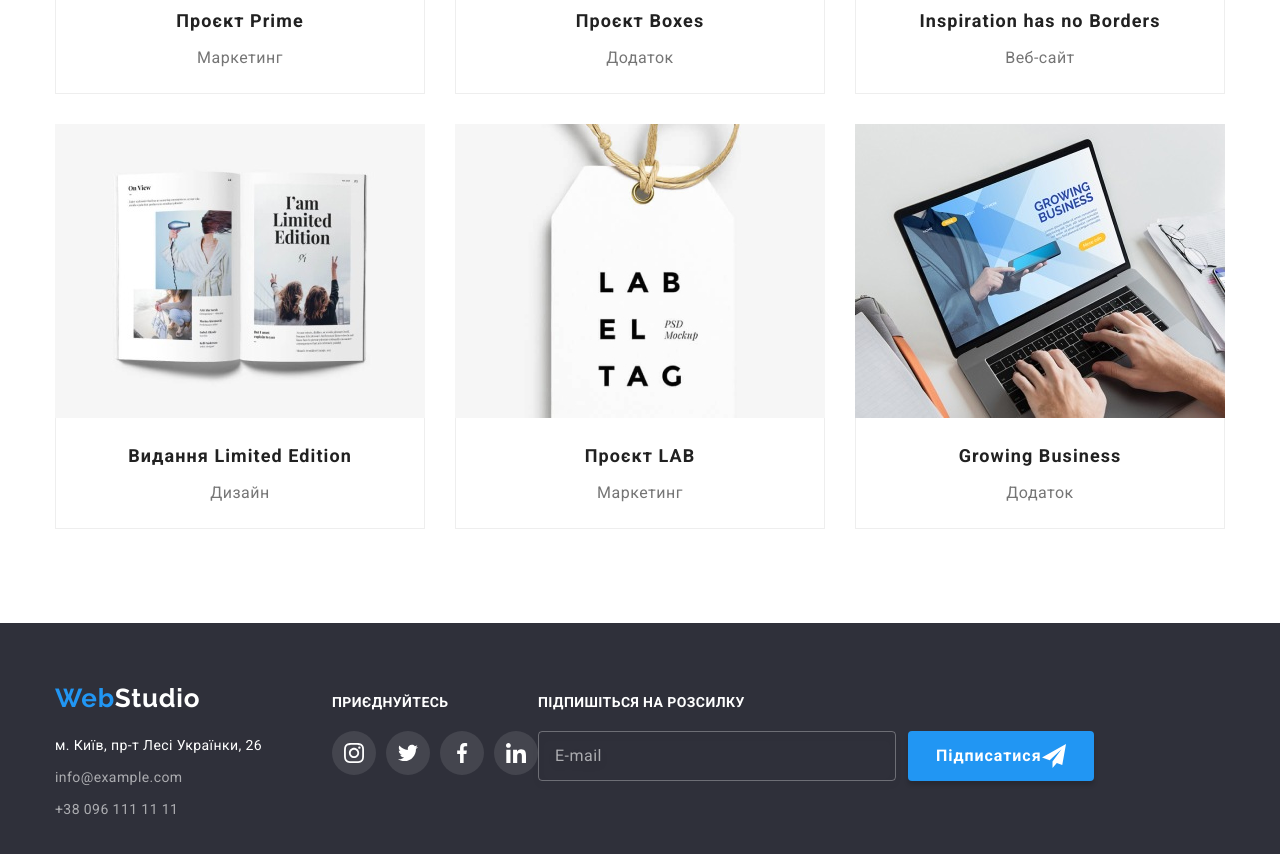
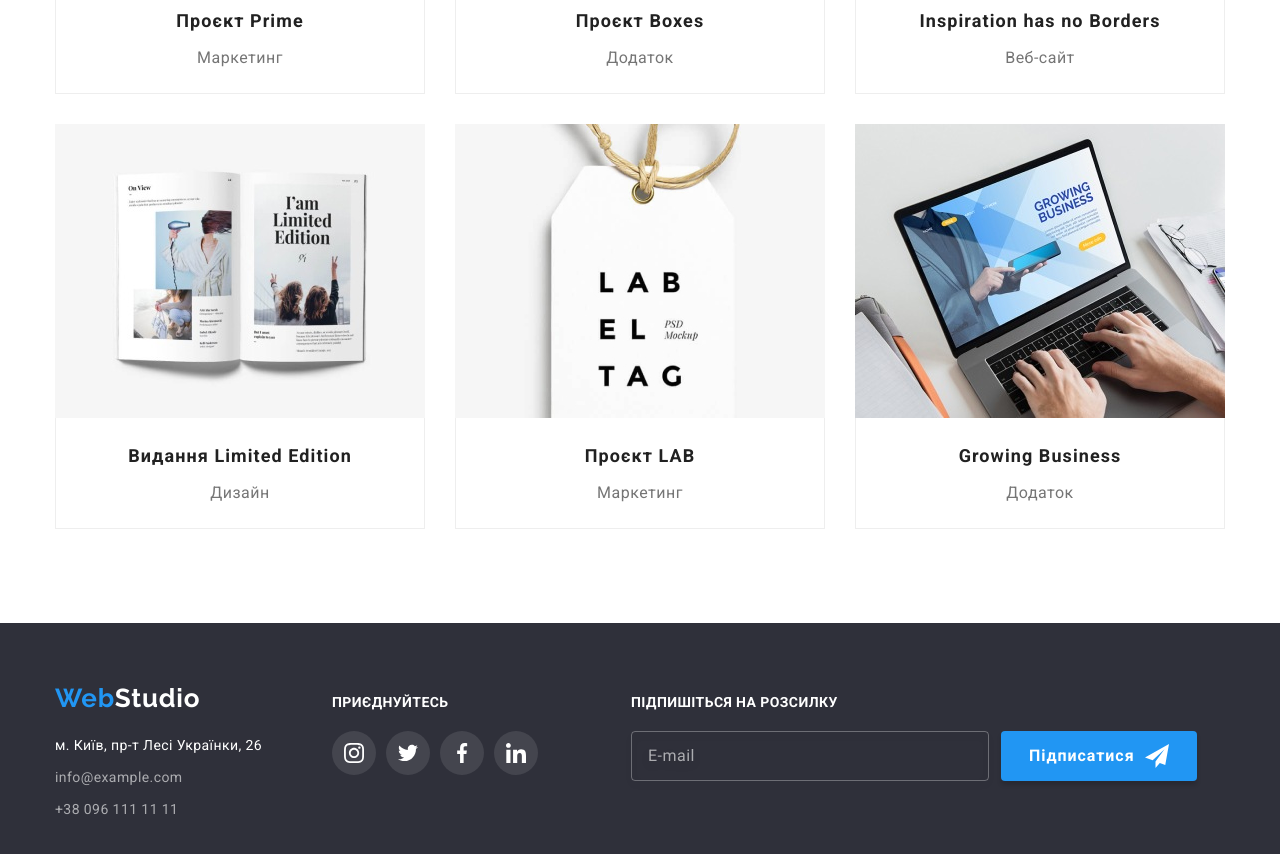
Before and after one commit to mku777/goit-markup-hw-08, a plain HTML site: page portfolio.html in a window 1280 px wide. Shown: the part 834-1688 px from the top of the page. Drawn offline with nearby package versions, Linux system fonts and the light colour scheme.

Commit message:
Update portfolio.html

```diff
--- a/portfolio.html
+++ b/portfolio.html
@@ -230,6 +230,8 @@
       </div>
       <div class="footer__join">
         <h2 class="footer__title">Приєднуйтесь</h2>
+        <!-- контейнер соц списка -->
+        <div>
         <ul class="social">
           <li class="social__item">
             <a href="https://www.instagram.com/" target="_blank" aria-label="Instagram" class="social__link social__link--dark">
@@ -270,25 +272,26 @@
 
         </ul>
       </div>
-      <div class="ftr-mail-form">
-        <div>
+    </div>
+
+        <div class="footer__subscribe-section">
+          <div>
           <h2 class="footer__title-mail">Підпишіться на розсилку</h2>
-        </div>
+          </div>
         <form autocomplete="off">
           <div class="footer__form">
-            <label>
+            <label class="footer__label">
               <input class="footer__mail" type="email" name="mail" id="mail" placeholder="E-mail">
             </label>
             <button class="footer__button" type="submit">Підписатися
-              <svg class="footer_icon" width="24" height="24">
+              <svg class="footer__icon" width="24" height="24">
                 <use href="./images/icons.svg#icon-send"></use>
               </svg>
             </button>
+            </div>
         </form>
       </div>
-    </div>
   </footer>
-
 
 
   <script src="./js/modal.js"></script>
```
